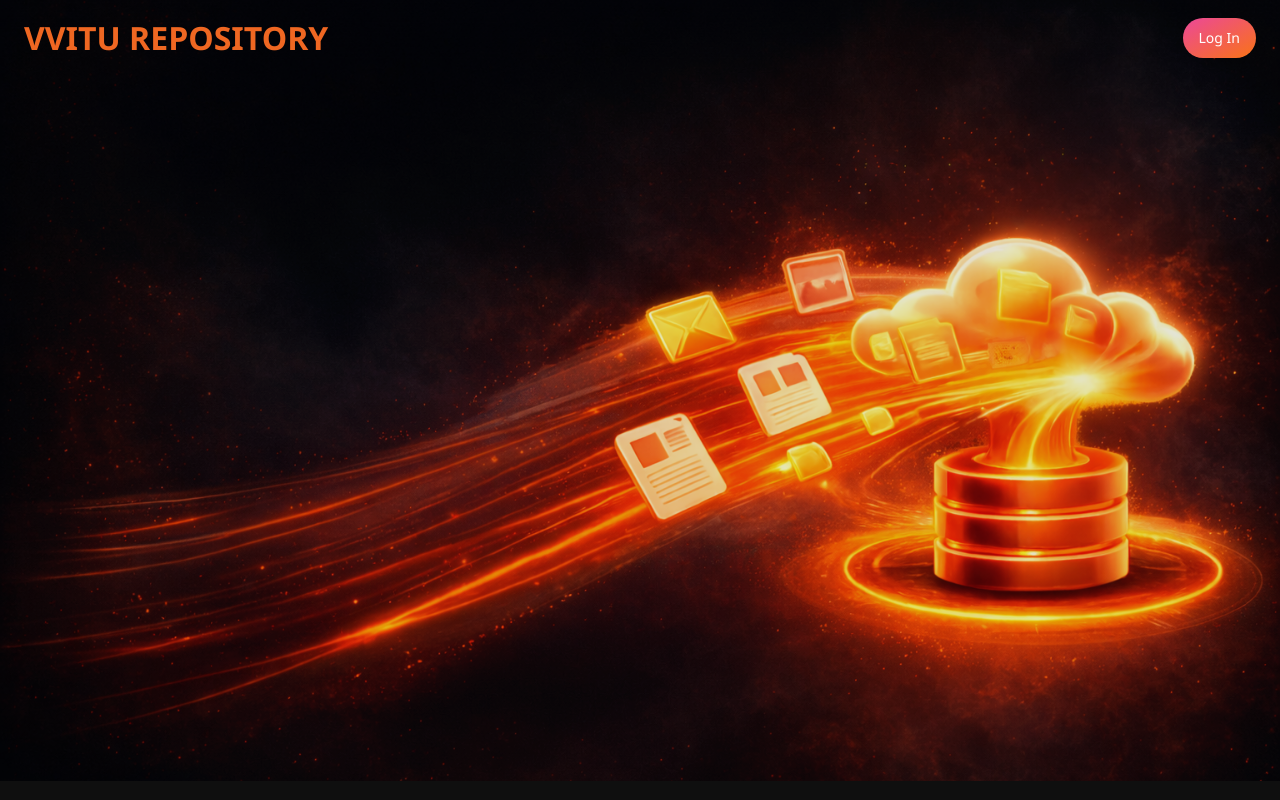
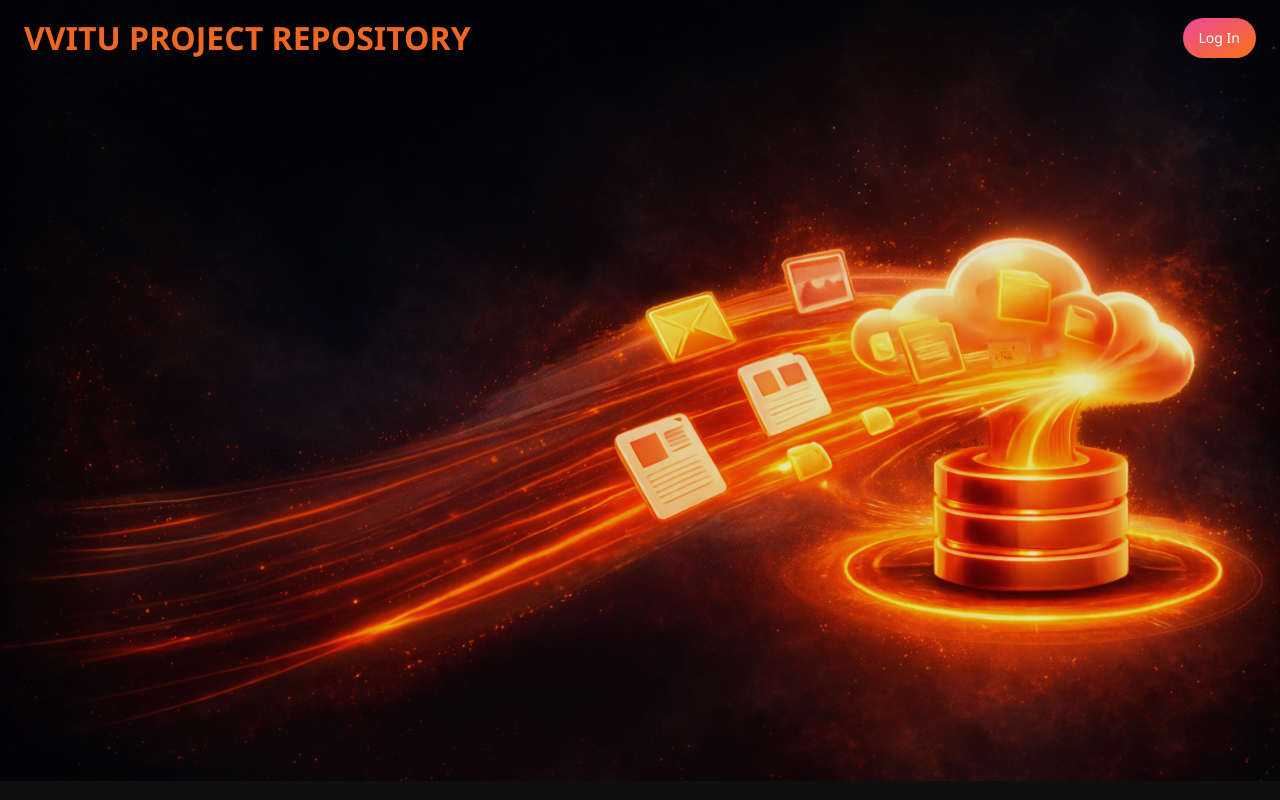
Before and after one commit to Chalavadi-Hvnv-Sumanth/college-project, a Next.js app: page / in a window 1280 px wide. Built offline with nearby package versions, Linux system fonts and the light colour scheme; no server answers.

Commit message:
UPDATED PROJECT STRUCTURE AND FILES

```diff
--- a/src/app/page.js
+++ b/src/app/page.js
@@ -16,7 +16,7 @@ export default async function Home() {
         return (
             <div className="page-background">
                 <div id="topbar">
-                    <h1>VVITU REPOSITORY</h1>
+                    <h1>VVITU PROJECT REPOSITORY</h1>
                     <a href="/auth/login?returnTo=/" className="pink-orange-btn">
                         Log In
                     </a>
```
